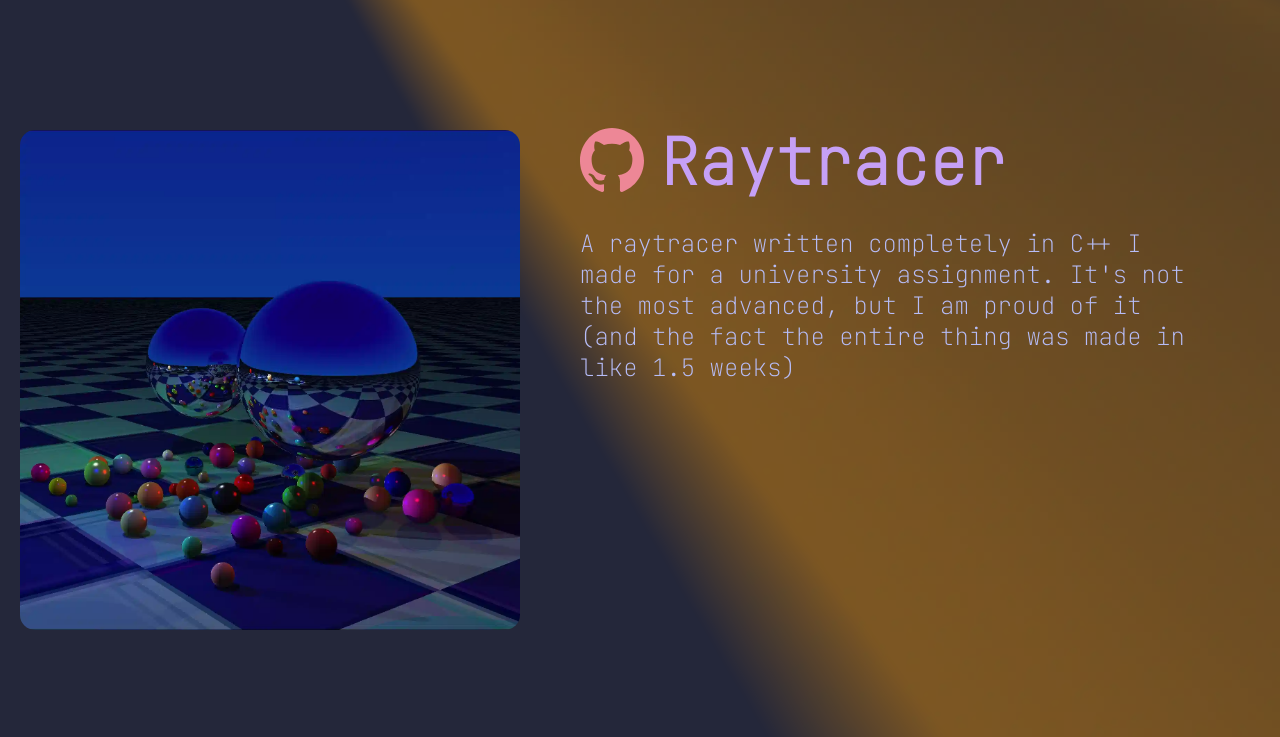
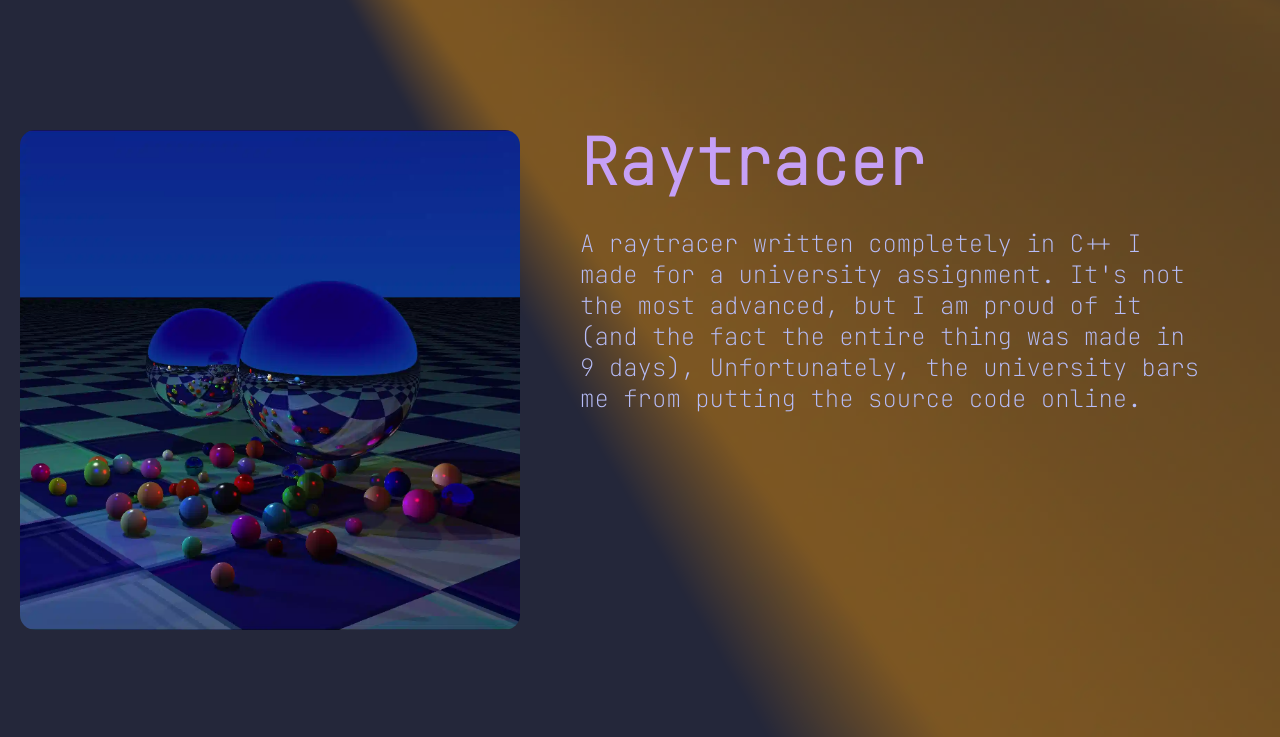
Before and after one commit to KoenDR06/portfolio, an Eleventy site: page src/pages/home.liquid in a window 1280 px wide. Shown: the part 680-1417 px from the top of the page. Built offline with nearby package versions, Linux system fonts and the light colour scheme; Eleventy itself is replaced by a stand-in of ours; files that its build step writes are made by us from their sources.

Commit message:
Made github link conditional

```diff
--- a/src/_data/projects.json
+++ b/src/_data/projects.json
@@ -2,9 +2,9 @@
   "projects": [
     {
       "name": "Raytracer",
-      "text": "A raytracer written completely in C++ I made for a university assignment. It's not the most advanced, but I am proud of it (and the fact the entire thing was made in like 1.5 weeks)",
+      "text": "A raytracer written completely in C++ I made for a university assignment. It's not the most advanced, but I am proud of it (and the fact the entire thing was made in 9 days), Unfortunately, the university bars me from putting the source code online.",
       "photo": "/static/raytracer.webp",
-      "link": "https://github.com/KoenDR06/Raytracer"
+      "link": ""
     },
     {
       "name": "Comedy TUI",
@@ -14,9 +14,9 @@
     },
     {
       "name": "Mandelbrot",
-      "text": "A Mandelbrot renderer I made for a university course written in C#. It is multithreaded, has multiple color modes, and the ability to export and import renders as .mandel files, which is a file format specially created for this project.",
+      "text": "A Mandelbrot renderer I made for a university course written in C#. It is multithreaded, has multiple color modes, and the ability to export and import renders as .mandel files, which is a file format specially created for this project. Unfortunately, the university bars me from putting the source code online.",
       "photo": "/static/mandelbrot.jpg",
-      "link": "https://github.com/KoenDR06/UniMandelbrot"
+      "link": ""
     },
     {
       "name": "AulaControl",
--- a/src/pages/home.liquid
+++ b/src/pages/home.liquid
@@ -10,7 +10,7 @@ title: Koen de Ruiter
 
     <div class="project__text">
       <div class="project__title-line">
-        <a href="{{ p.link }}" target="_blank"><img src="/static/github.svg"></a>
+        {% if p.link != "" %}<a href="{{ p.link }}" target="_blank"><img src="/static/github.svg"></a> {% endif %}
         <h2>{{ p.name }}</h2>
       </div>
       <p>{{ p.text }}</p>
```
